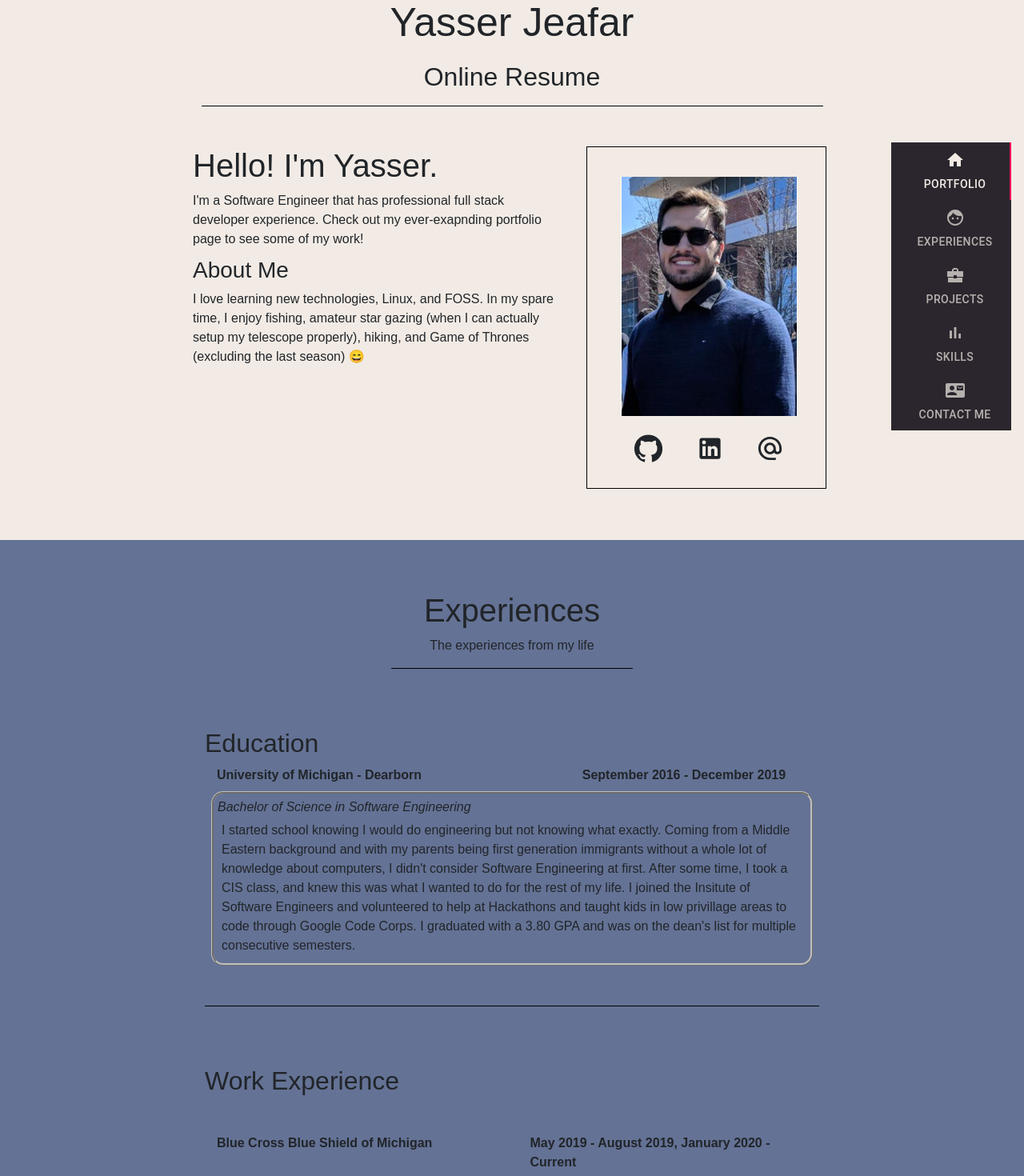
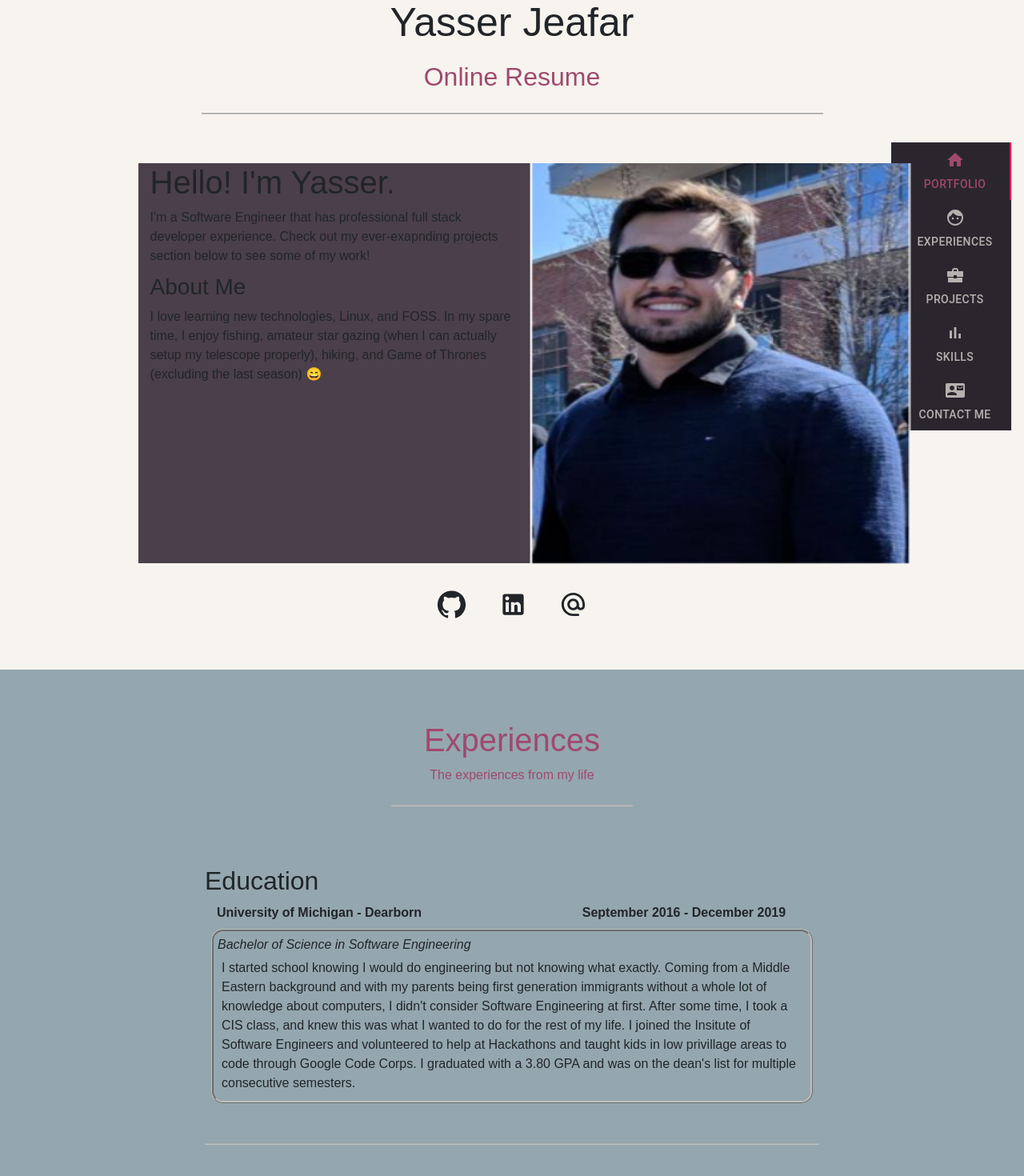
Before and after one commit to yjeafar/yjeafar.github.io, a React (Create React App) app: page / in a window 1280 px wide. Shown: the part 40-1510 px from the top of the page at 80% size. Built offline with nearby package versions, Linux system fonts and the light colour scheme.

Commit message:
Changing coloring and fixed some styling
Changed the color of the web app, fixed some stlying issues I tested for in skill, about me, and experiences

```diff
--- a/src/App.css
+++ b/src/App.css
@@ -4,12 +4,14 @@
 
 .sectionTitle {
   text-align: center;
+  color:#9f496e;
 }
 
 .horizontalLine {
-  color: black;
-  background-color: black;
-  height: 1x;
+  color: silver;
+  background-color: silver;
+  height: 1px;
+  margin-top: 25px;
   margin-bottom: 50px;
 }
 
@@ -21,15 +23,15 @@
 
 .lightBackground {
   width: 100%;
-  background-color: #f2ebe5;
+  background-color: #f7f4ef;
 }
 
-.grayBackground {
+.blueBackground {
   width: 100%;
-  background-color: #647295;
+  background-color: #94a7ae;
 }
 
-.randomBackground {
+.magentaBackground {
   width: 100%;
   background-color: #9f496e;
 }
--- a/src/css/about-me.css
+++ b/src/css/about-me.css
@@ -4,9 +4,8 @@
 }
 
 #pictureBorder {
-    border: 1px solid black;
-    padding: 8% 5% 7% 9%;
-    width: 50%;
+    padding: 1% 5% 2% 9%;
+    width: 100%;
     min-width: 300px;
 }
 
--- a/src/css/navBar.css
+++ b/src/css/navBar.css
@@ -3,6 +3,7 @@
     margin-left: 87%;
     margin-top: 17%;
     overflow: hidden;
+    min-width: 160px;
 }
 html {
     scroll-behavior: smooth;
@@ -19,5 +20,5 @@ html {
 
 .MuiTab-textColorInherit.Mui-selected { /* Current tab selected */
     opacity: 1;
-   /* color: #647295;  */
+    color: #9f496e;
 }
--- a/src/css/skills.css
+++ b/src/css/skills.css
@@ -1,5 +1,6 @@
 .headerStyle { /* Used to set the same height since height has multiple lines*/
     padding-bottom:10px;
+    color: #9f496e;
 }
 
 .SkillSet {
@@ -31,11 +32,5 @@
 
 .listStyle {
     min-height: 30px;
-    min-width: 350px;
+    min-width: 326px;
 }
-
-
-/* .skill ul > li .skillTitle {
-    display: inline-block;
-    width: 60%;
-} */
--- a/src/js/about-me.js
+++ b/src/js/about-me.js
@@ -12,13 +12,14 @@ export default function AboutMe({ forwardedRef }) {
       <div className="lightBackground" ref={forwardedRef}>
         <Container className="containerStyle, AboutMe">
           <h1 id="appHeader">Yasser Jeafar </h1>
-          <h2 id="appSubHeader">Online Resume</h2>
-          <hr className='horizontalLine' style={{width: '70%'}} />
-          <Row className="justify-content-md-center">
-            <Col style={{ paddingLeft: "15%" }} >
+          <h2 className="sectionTitle">Online Resume</h2>
+          <hr className='horizontalLine' style={{ width: '70%' }} />
+          <Row className="justify-content-md-center" >
+            <div id="pictureBorder">
+              <Col style={{ float:"left", width:"50%", backgroundColor:"#4B3F4B",  height:"100%"}} >
                 <h1>Hello! I'm Yasser. </h1>
                 <div style={{ paddingBottom: 10 }}>
-                I'm a Software Engineer that has professional full stack developer experience. Check out my ever-exapnding portfolio page to see some of my work!
+                  I'm a Software Engineer that has professional full stack developer experience. Check out my ever-exapnding projects section below to see some of my work!
               </div>
                 <h3>About Me</h3>
                 <p>
@@ -26,14 +27,13 @@ export default function AboutMe({ forwardedRef }) {
                 (when I can actually setup my telescope properly), hiking, and Game of Thrones (excluding the last season) <span role="img" aria-label="Smiling Emoji">😄</span>
                 </p>
               </Col>
-            <Col>
-              <div id="pictureBorder">
-                <img src={me} alt="me" />
-                <div style={{ paddingRight: "5%", paddingTop: "10%" }}>
+              <Col style={{float: "right", width:"50%", paddingLeft: 0}}>
+                <img src={me} alt="me" width="100%" height="500" />
+              </Col>
+            </div>
+            <div  className="justify-content-md-center" style={{ paddingTop: "1%" }}>
                   <ExternalLinkIcons />
             </div>
-              </div>
-            </Col>
           </Row>
         </Container>
       </div>
--- a/src/js/experiences.js
+++ b/src/js/experiences.js
@@ -3,9 +3,9 @@ import { Row, Container, Col } from 'react-bootstrap';
 import '../css/experiences.css';
 import { Box } from '@material-ui/core';
 
-export default function Experiences({forwardedRef}) {
+export default function Experiences({ forwardedRef }) {
   return (
-    <div className="grayBackground" id="experiences" ref={forwardedRef} >
+    <div className="blueBackground" id="experiences" ref={forwardedRef} >
       <Container className="containerStyle">
         <Row className="justify-content-md-center">
           <Col md="5">
@@ -15,16 +15,17 @@ export default function Experiences({forwardedRef}) {
           </Col>
         </Row>
         <br />
+        <div className="sectionSpacing">
           <h2>
             Education
         </h2>
           <Row className='companyName' >
-            <Col xs={6} md={7} style={{minWidth: 280}} >
+            <Col xs={6} md={7} style={{ minWidth: 280 }} >
               <span >
                 University of Michigan - Dearborn
               </span>
             </Col>
-            <Col xs={6} md={5} style={{minWidth: 200}} >
+            <Col xs={6} md={5} style={{ minWidth: 200 }} >
               <span>
                 September 2016 - December 2019
             </span>
@@ -36,7 +37,7 @@ export default function Experiences({forwardedRef}) {
                 Bachelor of Science in Software Engineering
             </Col>
             </Row>
-            <div className="experienceContainer"  style={{overflow:"hidden" }}>
+            <div className="experienceContainer" style={{ overflow: "hidden" }}>
               I started school knowing I would do engineering but not knowing what exactly. Coming from a Middle Eastern background and with my
               parents being first generation immigrants without a whole lot of knowledge about computers, I didn't consider Software Engineering
               at first. After some time, I took a CIS class, and knew this was what I wanted to do for the rest of my life. I joined the Insitute
@@ -44,13 +45,14 @@ export default function Experiences({forwardedRef}) {
               I graduated with a 3.80 GPA and was on the dean's list for multiple consecutive semesters.
             </div>
           </Box>
-          <hr className='horizontalLine' style={{ marginTop: 50 }} />
+          <hr className='horizontalLine' style={{ marginBottom: 25, marginTop: 50 }} />
           <br />
+        </div>
         <div>
           <h2>
             Work Experience
         </h2>
-            <div className="experienceSpacing">
+          <div className="sectionSpacing">
             <Row className='companyName'>
               <Col xs={6} md={6}>
                 Blue Cross Blue Shield of Michigan
--- a/src/js/skillBar.js
+++ b/src/js/skillBar.js
@@ -19,7 +19,7 @@ export default function SkillSet(skills) {
 
     return (
         <span className="SkillSet">
-            { skillVal.map((value, i) => <FiberManualRecordIcon key={i} value={value} />)}
+            { skillVal.map((value, i) => <FiberManualRecordIcon key={i} value={value} htmlColor="#9f496e" />)}
             { totalVal.map((value, i) => <FiberManualRecordOutlinedIcon key = {i} value={value}/>)}
         </span>
     );
--- a/src/js/skills.js
+++ b/src/js/skills.js
@@ -25,7 +25,7 @@ export default function Skills({forwardedRef}) {
     };
 
     return (
-        <div className="randomBackground" id="skills" ref={forwardedRef}>
+        <div className="blueBackground" id="skills" ref={forwardedRef}>
                 <Container className="containerStyle">
                     <Row className="justify-content-md-center">
                         <Col md="5">
```
Also changed, not shown: src/css/experiences.css (line endings or trailing spaces). Lines whose indentation alone changed are shown as unchanged.
